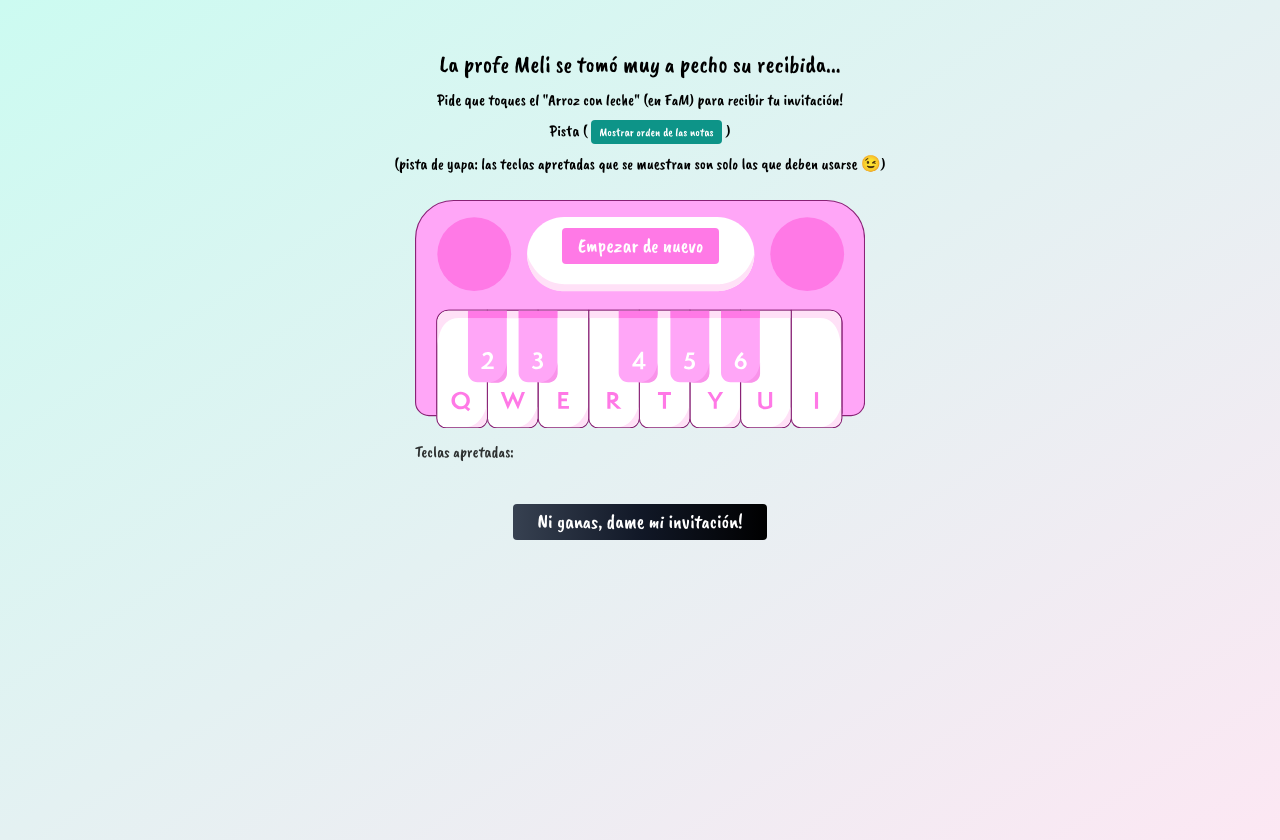
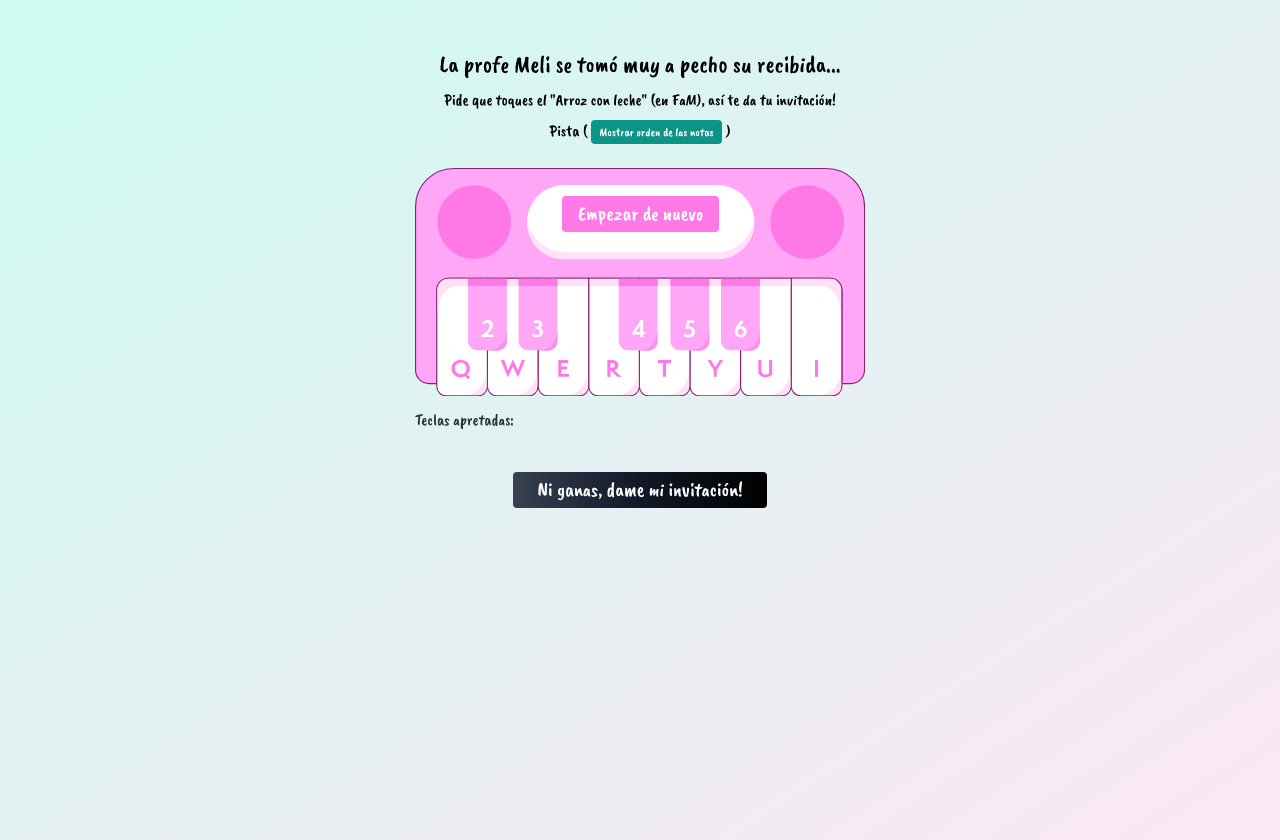
Before and after one commit to Eze-Mz/tarjecta-meli, an Astro site: page / in a window 1280 px wide. Built offline with nearby package versions, Linux system fonts and the light colour scheme; Astro itself is replaced by a stand-in of ours; a script that the page names is missing.

Commit message:
minor intro changes

```diff
--- a/src/components/Card.astro
+++ b/src/components/Card.astro
@@ -53,7 +53,7 @@ import Date from "./Date.astro";
           />
           <Date
             day="Martes 22/11"
-            hour="21hs apróx."
+            hour="19hs apróx."
             place="Vidón Bar Nva Cba"
             link="https://maps.app.goo.gl/Y9gnA226q6GF6LeX8"
           />
--- a/src/components/PianoIntro.jsx
+++ b/src/components/PianoIntro.jsx
@@ -35,8 +35,7 @@ const PianoIntro = () => {
       </h1>
 
       <p className="text-center">
-        Pide que toques el "Arroz con leche" (en FaM) para recibir tu
-        invitación!
+        Pide que toques el "Arroz con leche" (en FaM), así te da tu invitación!
       </p>
       <p className="text-center">
         Pista (
@@ -51,10 +50,6 @@ const PianoIntro = () => {
       <div className={`mx-auto ${show ? "" : "hidden"}`}>
         <ShowKeys keys={solution} tiny={true} />
       </div>
-      <p className="text-center mt-2">
-        (pista de yapa: las teclas apretadas que se muestran son solo las que
-        deben usarse &#128521;)
-      </p>
     </div>
   );
 };
```
